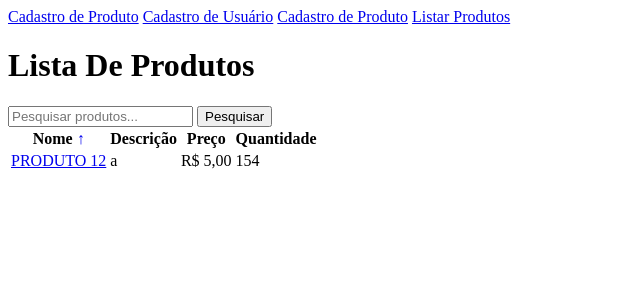
After one commit to Kohlrausch16/aula_13, a Django app: page /listar_produtos/ in a window 1280 px wide. The commit adds this page. Shown: the top 300 px of the page, without its empty margins (0-640 px from the left). Run offline with Django 5.2, Linux system fonts and the light colour scheme; data comes from the database, SQL or seed files in the repository; both versions use the stored data as it was after the commit.

Commit message:
Adiciona listagem de produtos e link a pagina de edição

```diff
--- a/meu_app/static/css/style.css
+++ b/meu_app/static/css/style.css
@@ -0,0 +1,15 @@
+.icon-crescente,
+.icon-decrescente {
+    text-decoration: none;
+}
+
+.icon-crescente:focus,
+.icon-decrescente:focus {
+    outline: none;
+}
+
+.icon-crescente:focus-visible,
+.icon-decrescente:focus-visible {
+    outline: 2px solid currentColor;
+    outline-offset: 2px;
+}
--- /dev/null
+++ b/meu_app/static/js/helpers.js
@@ -0,0 +1,12 @@
+function toggleOrder() {
+    const params = new URLSearchParams(window.location.search);
+    const ordem = params.get('ordem');
+
+    const crescente = document.querySelector('.icon-crescente');
+    const decrescente = document.querySelector('.icon-decrescente');
+
+    crescente.style.display = ordem === 'crescente' ? 'none' : 'inline';
+    decrescente.style.display = ordem === 'crescente' ? 'inline' : 'none';
+}
+
+document.addEventListener('DOMContentLoaded', toggleOrder);
--- a/meu_app/templates/_menu.html
+++ b/meu_app/templates/_menu.html
@@ -3,7 +3,7 @@
         <a href="{% url 'cadastro_produto' %}">Cadastro de Produto</a>
         <a href="{% url 'index' %}">Cadastro de Usuário</a>
         <a href="{% url 'index' %}">Cadastro de Produto</a>
-        <a href="{% url 'index' %}">Listar Produtos</a>
+        <a href="{% url 'listar_produtos' %}">Listar Produtos</a>
     </div>
     {% comment %}
     <div class="usuario-menu">
--- /dev/null
+++ b/meu_app/templates/listar_produtos.html
@@ -0,0 +1,46 @@
+{% load static %}
+
+<!DOCTYPE html>
+<html lang="en">
+<head>
+    <meta charset="UTF-8">
+    <meta name="viewport" content="width=device-width, initial-scale=1.0">
+    <link rel="stylesheet" href="{% static 'css/style.css' %}">
+    <script src=" {% static "js/helpers.js" %}"></script>
+    <title>Listagem de Produtos</title>
+</head>
+<body>
+
+    {% include '_menu.html'%}
+
+    <h1>Lista De Produtos</h1>
+
+    <div class="container-principal">
+        <form method="GET" action="{% url 'listar_produtos' %}">
+            <input type="text" name="search" placeholder="Pesquisar produtos..." value="{{ request.GET.search }}">
+            <button type="submit">Pesquisar</button>
+        </form>
+        <table>
+            <thead>
+                <tr>
+                    <th>Nome <a class="icon-crescente" href="?ordem=crescente">↑</a> <a class="icon-decrescente" href="?ordem=decrescente">↓</a></th>
+                    <th>Descrição</th>
+                    <th>Preço</th>
+                    <th>Quantidade</th>
+                </tr>
+            </thead>
+            <tbody>
+                {% for produto in dados.produtos %}
+                <tr>
+                    <td><a href="{% url 'editar_produto' produto.id %}" class="btn-cadastro">{{ produto.nome }}</a></td>
+                    <td>{{ produto.descricao }}</td>
+                    <td>R$ {{ produto.preco|floatformat:2 }}</td>
+                    <td>{{ produto.quantidade }}</td>
+                </tr>
+                {% endfor %}
+            </tbody>
+        </table>
+    </div>
+
+</body>
+</html>
--- a/meu_app/urls.py
+++ b/meu_app/urls.py
@@ -5,4 +5,6 @@ urlpatterns = [
     path('', views.index, name='index'),
     path('cadastro_produto/', views.cadastro_produto, name='cadastro_produto'),
     path('editar_produto/<int:produto_id>/', views.editar_produto, name='editar_produto'),
-    path('remover_produto/<int:produto_id>/', views.remover_produto, name='remover_produto'),]
+    path('remover_produto/<int:produto_id>/', views.remover_produto, name='remover_produto'),
+    path('listar_produtos/', views.listar_produtos, name='listar_produtos'),
+]
--- a/meu_app/views.py
+++ b/meu_app/views.py
@@ -1,9 +1,6 @@
-from django.shortcuts import render
-
+from django.shortcuts import get_object_or_404, redirect, render
 from meu_app.forms import ProdutoForm
-from django.shortcuts import get_object_or_404
 from meu_app.models import Produto
-from django.shortcuts import redirect
 
 
 # Create your views here.
@@ -31,14 +28,22 @@ def cadastro_produto(request):
     return render(request, "cadastro_produto.html", {"mensagem": mensagem, "formulario": formulario})
 
 def editar_produto(request, produto_id):
-    produto = Produto.objects.get(id=produto_id)
-    formulario = ProdutoForm(request.POST or None, instance=produto)
+    produto = get_object_or_404(Produto, id=produto_id)
+    formulario = ProdutoForm(request.POST or None, initial={
+        "nome": produto.nome,
+        "descricao": produto.descricao,
+        "preco": produto.preco,
+        "quantidade": produto.quantidade,
+    })
     mensagem = None
     if request.method == "POST":
         if formulario.is_valid():
-            formulario.save()
-            mensagem = "Produto atualizado com sucesso!",
-            return redirect('listar_funcionarios'),
+            produto.nome = formulario.cleaned_data["nome"].upper()
+            produto.descricao = formulario.cleaned_data["descricao"]
+            produto.preco = formulario.cleaned_data["preco"]
+            produto.quantidade = formulario.cleaned_data["quantidade"]
+            produto.save()
+            return redirect('listar_produtos')
 
         else:
             mensagem = "Erro ao atualizar o produto. Verifique os dados e tente novamente."
@@ -46,9 +51,25 @@ def editar_produto(request, produto_id):
 
 
 def remover_produto(request, produto_id):
-    produto = get_object_or_404(id=produto_id)
+    produto = get_object_or_404(Produto, id=produto_id)
 
     produto.ativo = False
     produto.save()
 
-    return render(request, "remover_produto.html", {"mensagem": "Produto removido com sucesso!"})
+    return redirect('listar_produtos')
+
+def listar_produtos(request):
+    produtos = Produto.objects.all()
+    produtos = produtos.filter(ativo=True)
+    search = request.GET.get("search", "")
+    if search:
+        produtos = produtos.filter(nome__icontains=search)
+
+    if request.GET.get("ordem") == "crescente":
+        produtos = produtos.order_by("nome")
+    elif request.GET.get("ordem") == "decrescente":
+        produtos = produtos.order_by("-nome")
+
+    dados = {
+        "produtos": produtos,}
+    return render(request, "listar_produtos.html", {"dados": dados})
```
Also changed, not shown: db.sqlite3.
